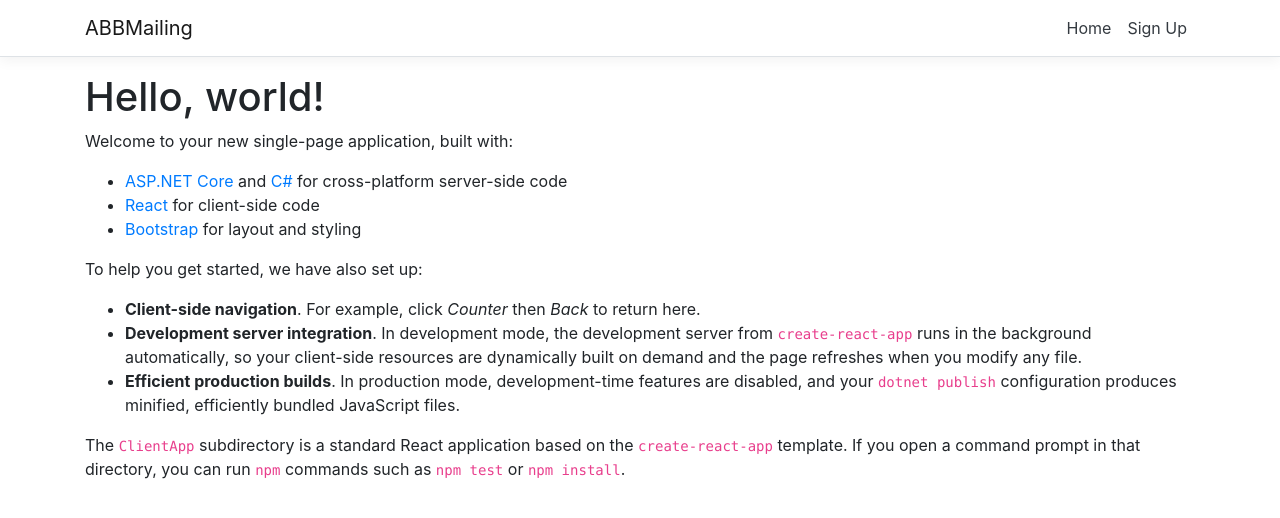
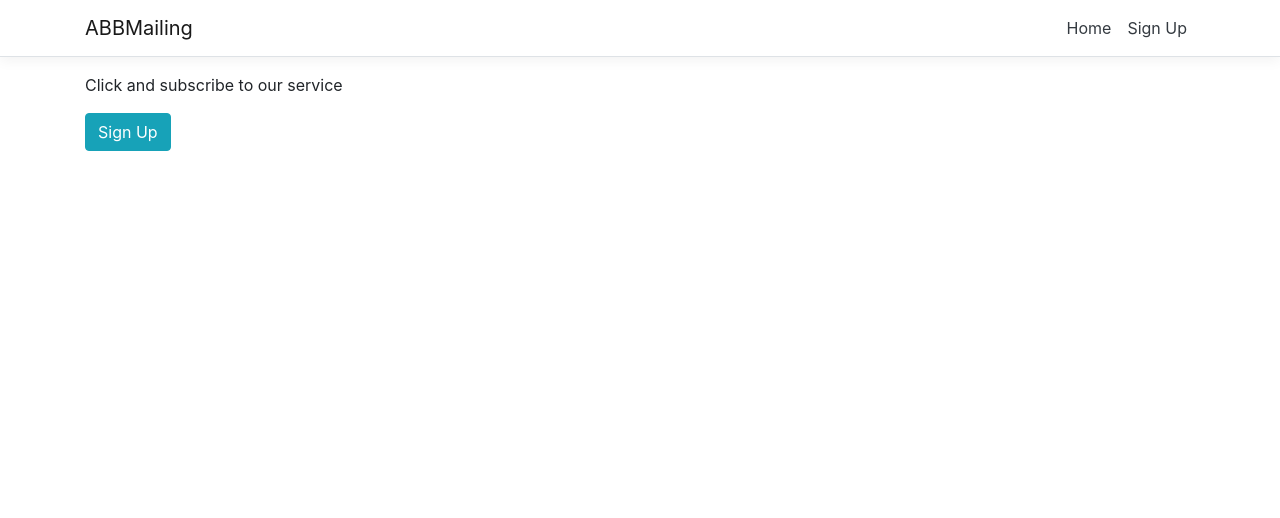
Before and after one commit to pw94/ABBMailing, a React (Create React App) app in the folder ABBMailing/ClientApp/: page / in a window 1280 px wide. Shown: the top 518 px of the page. Built offline with nearby package versions, Linux system fonts and the light colour scheme.

Commit message:
used reactstrap

```diff
--- a/ABBMailing/ClientApp/src/components/Home.js
+++ b/ABBMailing/ClientApp/src/components/Home.js
@@ -6,20 +6,8 @@ export class Home extends Component {
   render () {
     return (
       <div>
-        <h1>Hello, world!</h1>
-        <p>Welcome to your new single-page application, built with:</p>
-        <ul>
-          <li><a href='https://get.asp.net/'>ASP.NET Core</a> and <a href='https://msdn.microsoft.com/en-us/library/67ef8sbd.aspx'>C#</a> for cross-platform server-side code</li>
-          <li><a href='https://facebook.github.io/react/'>React</a> for client-side code</li>
-          <li><a href='http://getbootstrap.com/'>Bootstrap</a> for layout and styling</li>
-        </ul>
-        <p>To help you get started, we have also set up:</p>
-        <ul>
-          <li><strong>Client-side navigation</strong>. For example, click <em>Counter</em> then <em>Back</em> to return here.</li>
-          <li><strong>Development server integration</strong>. In development mode, the development server from <code>create-react-app</code> runs in the background automatically, so your client-side resources are dynamically built on demand and the page refreshes when you modify any file.</li>
-          <li><strong>Efficient production builds</strong>. In production mode, development-time features are disabled, and your <code>dotnet publish</code> configuration produces minified, efficiently bundled JavaScript files.</li>
-        </ul>
-        <p>The <code>ClientApp</code> subdirectory is a standard React application based on the <code>create-react-app</code> template. If you open a command prompt in that directory, you can run <code>npm</code> commands such as <code>npm test</code> or <code>npm install</code>.</p>
+        <p>Click and subscribe to our service</p>
+        <a className="btn btn-info" href="/sign-up" role="button">Sign Up</a>
       </div>
     );
   }
--- a/ABBMailing/ClientApp/src/components/SignUpForm.js
+++ b/ABBMailing/ClientApp/src/components/SignUpForm.js
@@ -1,5 +1,5 @@
 import React, { Component } from 'react';
-import { Alert } from 'reactstrap';
+import { Alert, Button, Form, FormGroup, Label, Input } from 'reactstrap';
 
 export class SignUpForm extends Component {
     static displayName = SignUpForm.name;
@@ -20,7 +20,7 @@ export class SignUpForm extends Component {
     }
 
     validateEmail() {
-        var re = /^(([^<>()\[\]\\.,;:\s@"]+(\.[^<>()\[\]\\.,;:\s@"]+)*)|(".+"))@((\[[0-9]{1,3}\.[0-9]{1,3}\.[0-9]{1,3}\.[0-9]{1,3}\])|(([a-zA-Z\-0-9]+\.)+[a-zA-Z]{2,}))$/;
+        var re = /^(([^<>()[\]\\.,;:\s@"]+(\.[^<>()[\]\\.,;:\s@"]+)*)|(".+"))@((\[[0-9]{1,3}\.[0-9]{1,3}\.[0-9]{1,3}\.[0-9]{1,3}\])|(([a-zA-Z\-0-9]+\.)+[a-zA-Z]{2,}))$/;
         return re.test(String(this.state.email).toLowerCase());
     }
 
@@ -51,7 +51,6 @@ export class SignUpForm extends Component {
         let incorrectTopics = !this.validateTopics();
         this.setState({emailIncorrect: incorrectEmail, topicsIncorrect: incorrectTopics});
         if (!incorrectEmail && !incorrectTopics) {
-            alert('A name was submitted: ' + this.state.email + ' | ' + this.state.selectedTopics);
             fetch('api/Addresses', {
                 method: 'POST',
                 headers: {
@@ -63,40 +62,43 @@ export class SignUpForm extends Component {
                     topics: this.state.selectedTopics,
                 })
             })
+            .then(() => {
+                this.props.history.push('/');
+            });
         }
         event.preventDefault();
     }
 
     renderSubscriptionForm(topics) {
         return (
-            <form onSubmit={this.handleSubmit}>
-                <div className="form-group">
-                    <label htmlFor="exampleInputEmail">Email address</label>
-                    <input type="email" className="form-control" id="exampleInputEmail" aria-describedby="emailHelp" placeholder="Enter email" value={this.state.value} onChange={this.handleChangeEmail}></input>
+            <Form onSubmit={this.handleSubmit}>
+                <FormGroup>
+                    <Label for="exampleInputEmail">Email address</Label>
+                    <Input type="email" id="exampleInputEmail" aria-describedby="emailHelp" placeholder="Enter email" value={this.state.value} onChange={this.handleChangeEmail}></Input>
                 {this.state.emailIncorrect &&
                     <Alert color="danger">
-                        Please type in your email
+                        Please type in your correct email
                     </Alert>
                 }
-                </div>
-                <div>
+                </FormGroup>
+                <FormGroup>
                     <p>Topics</p>
                 {topics.map(topic =>
-                    <div className="form-check" key={topic.id}>
-                        <input className="form-check-input" type="checkbox" value={topic.id} id={'topicCheckbox' + topic.id} onChange={this.handleChangeTopic}></input>
-                        <label className="form-check-label" htmlFor={'topicCheckbox' + topic.id}>
+                    <FormGroup check key={topic.id}>
+                        <Label check>
+                        <Input type="checkbox" value={topic.id} id={'topicCheckbox' + topic.id} onChange={this.handleChangeTopic}></Input>
                             {topic.name}
-                        </label>
-                    </div>
+                        </Label>
+                    </FormGroup>
                 )}
                 {this.state.topicsIncorrect &&
                     <Alert color="danger">
                         Please select topics
                     </Alert>
                 }
-                </div>
-                <button type="submit" className="btn btn-primary">Submit</button>
-            </form>
+                </FormGroup>
+                <Button color="primary">Submit</Button>
+            </Form>
         );
     }
 
```
Also changed, not shown: 1 other file (tests, documents, lock files or other folders).
